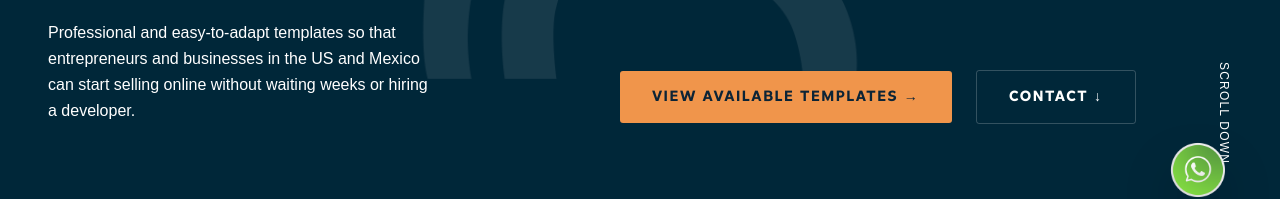
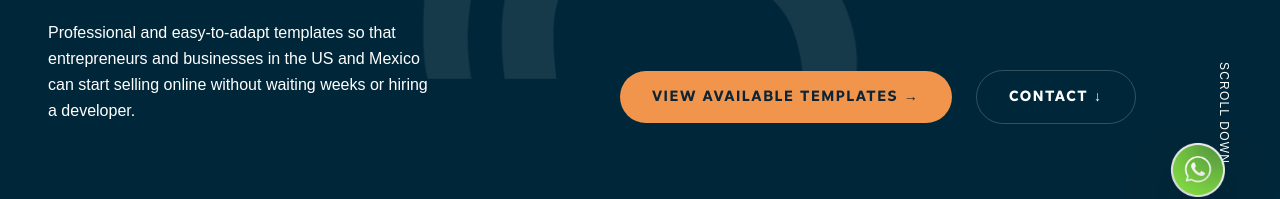
Before and after one commit to 482400494/mambawave, a React (Vite) app: page / in a window 1280 px wide. Shown: the part 548-747 px from the top of the page. Built offline with nearby package versions, Linux system fonts and the light colour scheme.

Commit message:
Update Hero buttons, Thank You page button, and Contact page buttons to use rounded-full corners for consistency with the new pill-shape design language

```diff
--- a/src/app/App.tsx
+++ b/src/app/App.tsx
@@ -102,13 +102,13 @@ function Home({ lang }: { lang: 'en' | 'es' }) {
           <div className="flex flex-col sm:flex-row items-center gap-4 md:gap-6 mt-8 md:mt-0">
             <a
               href="#templates"
-              className="w-full sm:w-auto inline-flex items-center justify-center px-6 md:px-8 py-4 bg-[#F0954B] text-[#0C2436] text-xs md:text-sm font-bold tracking-[0.1em] md:tracking-[0.15em] uppercase hover:bg-[#f6a666] transition-all duration-300 rounded-[3px] whitespace-nowrap"
+              className="w-full sm:w-auto inline-flex items-center justify-center px-6 md:px-8 py-4 bg-[#F0954B] text-[#0C2436] text-xs md:text-sm font-bold tracking-[0.1em] md:tracking-[0.15em] uppercase hover:bg-[#f6a666] transition-all duration-300 rounded-full whitespace-nowrap"
             >
               {t.hero.btn1}
             </a>
             <a
               href="#contact"
-              className="w-full sm:w-auto inline-flex items-center justify-center px-6 md:px-8 py-4 bg-transparent border border-white/20 text-white text-xs md:text-sm font-bold tracking-[0.1em] md:tracking-[0.15em] uppercase hover:border-white hover:bg-white/5 transition-all duration-300 rounded-[3px] whitespace-nowrap"
+              className="w-full sm:w-auto inline-flex items-center justify-center px-6 md:px-8 py-4 bg-transparent border border-white/20 text-white text-xs md:text-sm font-bold tracking-[0.1em] md:tracking-[0.15em] uppercase hover:border-white hover:bg-white/5 transition-all duration-300 rounded-full whitespace-nowrap"
             >
               {t.hero.btn2}
             </a>
@@ -453,7 +453,7 @@ function ThankYouPage({ t }: { t: any }) {
         </p>
         <Link
           to="/"
-          className="inline-flex items-center justify-center px-8 py-4 bg-white text-[#001a27] text-sm font-bold tracking-widest uppercase hover:bg-gray-200 transition-colors rounded-[3px]"
+          className="inline-flex items-center justify-center px-8 py-4 bg-white text-[#001a27] text-sm font-bold tracking-widest uppercase hover:bg-gray-200 transition-colors rounded-full"
         >
           {t.thankYou.back}
         </Link>
--- a/src/app/pages/ContactPage.tsx
+++ b/src/app/pages/ContactPage.tsx
@@ -57,7 +57,7 @@ export function ContactPage({
         <div className="flex flex-col sm:flex-row items-center justify-center gap-4">
           <a
             href="mailto:contacto@boommambawave.com"
-            className="inline-flex items-center gap-3 px-8 py-4 bg-foreground text-background text-sm font-medium tracking-widest uppercase hover:bg-accent hover:text-white transition-colors duration-200"
+            className="inline-flex items-center gap-3 px-8 py-4 bg-foreground text-background text-sm font-medium tracking-widest uppercase hover:bg-accent hover:text-white transition-colors duration-200 rounded-full"
           >
             contacto@boommambawave.com <ArrowUpRight size={15} />
           </a>
@@ -65,7 +65,7 @@ export function ContactPage({
             href="https://wa.me/524922188690?text=Hola%2C%20me%20gustar%C3%ADa%20agendar%20mi%20consulta%20gratuita%20de%2015%20minutos."
             target="_blank"
             rel="noopener noreferrer"
-            className="inline-flex items-center gap-3 px-8 py-4 bg-accent text-white text-sm font-medium tracking-widest uppercase hover:bg-accent/80 transition-colors duration-200"
+            className="inline-flex items-center gap-3 px-8 py-4 bg-accent text-white text-sm font-medium tracking-widest uppercase hover:bg-accent/80 transition-colors duration-200 rounded-full"
           >
             <Phone size={15} />
             {t.contact.call}
```
